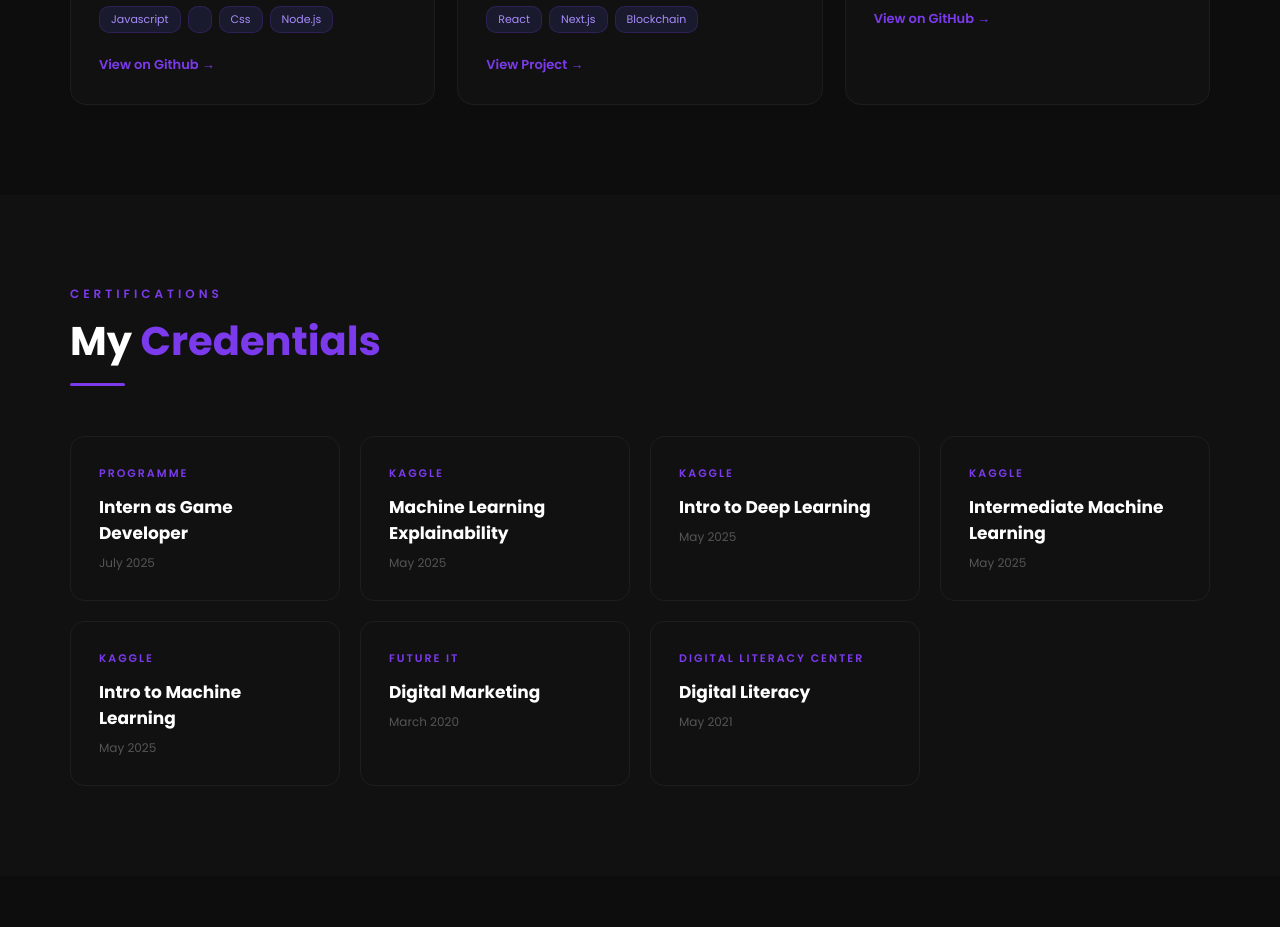
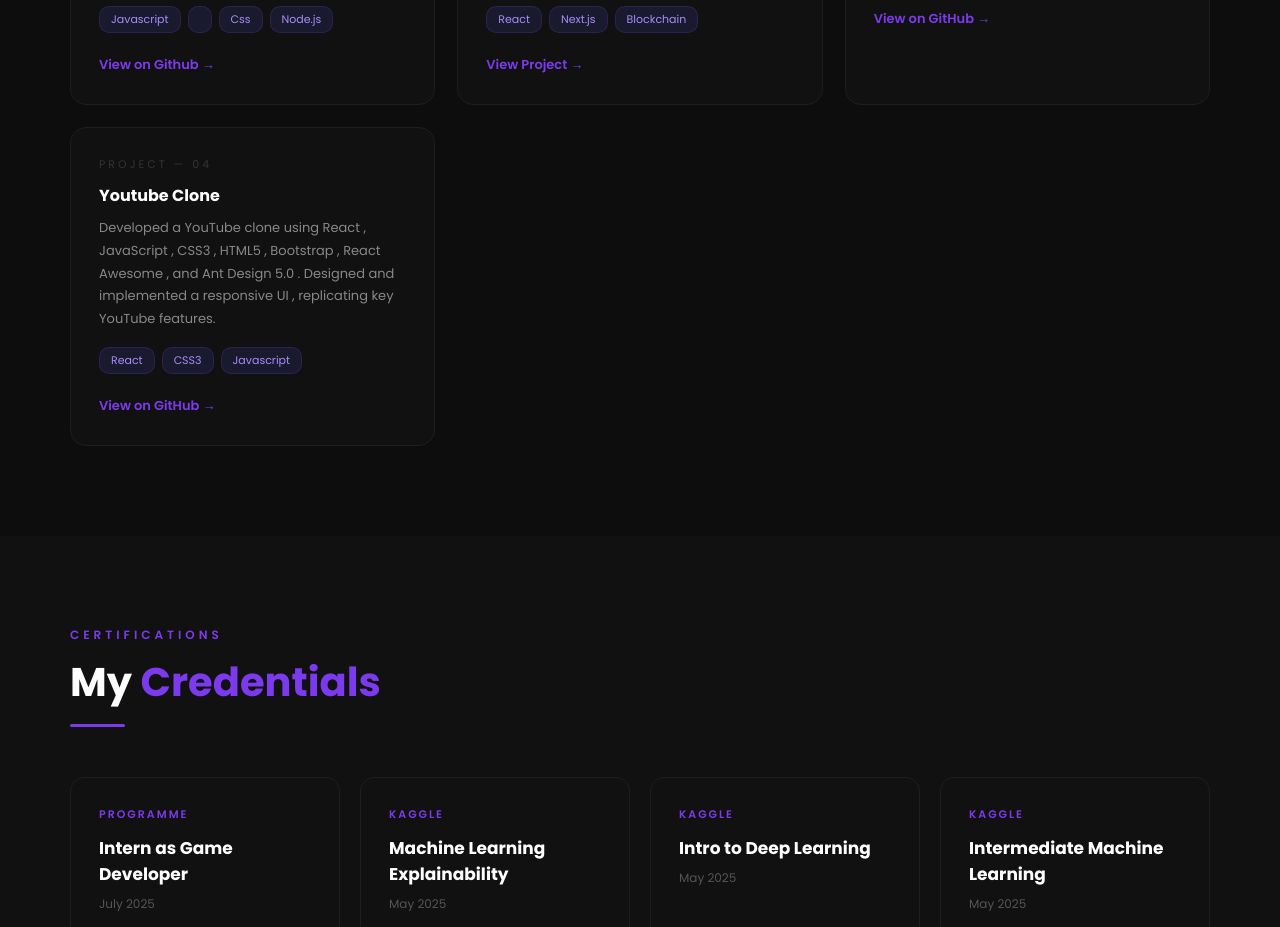
Before and after one commit to Source123-commits/Portfolio-Website, a plain HTML site: page index.html in a window 1280 px wide. Shown: the part 3940-4867 px from the top of the page. Drawn offline with Linux system fonts and the light colour scheme.

Commit message:
Update index.html

```diff
--- a/index.html
+++ b/index.html
@@ -489,6 +489,13 @@ target audience and tailor strategies accordingly.</li>
         <div class="p-tags"><span class="p-tag">Php</span><span class="p-tag">Laravel</span></div>
         <a href="https://github.com/Source123-commits/Laravel-Website" target="_blank" class="p-link">View on GitHub →</a>
       </div>
+         <div class="proj-card">
+        <p class="p-num">Project — 04</p>
+        <h3 class="p-title">Youtube Clone</h3>
+        <p class="p-desc">Developed a YouTube clone using React , JavaScript , CSS3 , HTML5 , Bootstrap , React Awesome , and Ant Design 5.0 . Designed and implemented a responsive UI , replicating key YouTube features.</p>
+        <div class="p-tags"><span class="p-tag">React</span><span class="p-tag">CSS3</span><span class="p-tag">Javascript</span></div>
+        <a href="https://github.com/Source123-commits/Youtube-Clone" target="_blank" class="p-link">View on GitHub →</a>
+      </div>
     </div>
   </div>
 </section>
```
